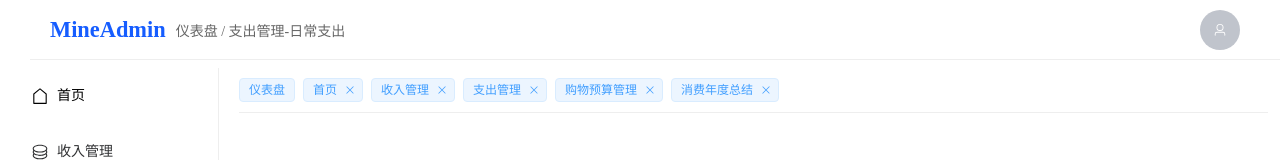
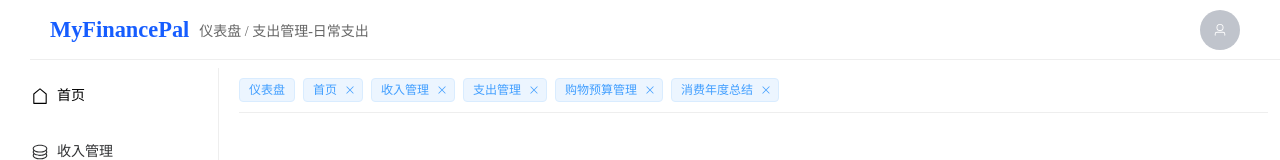
Before and after one commit to Maijunc/ChartMoney, a Vue app in the folder finance-project/frontend/: page /expend in a window 1280 px wide. Shown: the top 160 px of the page. Built offline with nearby package versions, Linux system fonts and the light colour scheme.

Commit message:
更改了名称更新了支出和记录页面功能

```diff
--- a/finance-project/frontend/src/views/ExpendView.vue
+++ b/finance-project/frontend/src/views/ExpendView.vue
@@ -2,7 +2,7 @@
   <div class="mine-admin-container">
     <!-- 顶部导航 -->
     <div class="top-nav" style="position: fixed; left: 30px">
-      <div class="logo">MineAdmin</div>
+      <div class="logo">MyFinancePal</div>
       <div class="breadcrumb" style="">仪表盘 / 支出管理-日常支出</div>
       <div class="tags-container"></div>
       <div class="user-info">
--- a/finance-project/frontend/src/views/RecordView.vue
+++ b/finance-project/frontend/src/views/RecordView.vue
@@ -2,7 +2,7 @@
   <div class="mine-admin-container">
     <!-- 顶部导航 -->
     <div class="top-nav" style="position: fixed; left: 30px">
-      <div class="logo">MineAdmin</div>
+      <div class="logo">MyFinancePal</div>
       <div class="breadcrumb" style="">仪表盘 / 支出管理-总消费记录</div>
       <div class="tags-container"></div>
       <div class="user-info">
```
